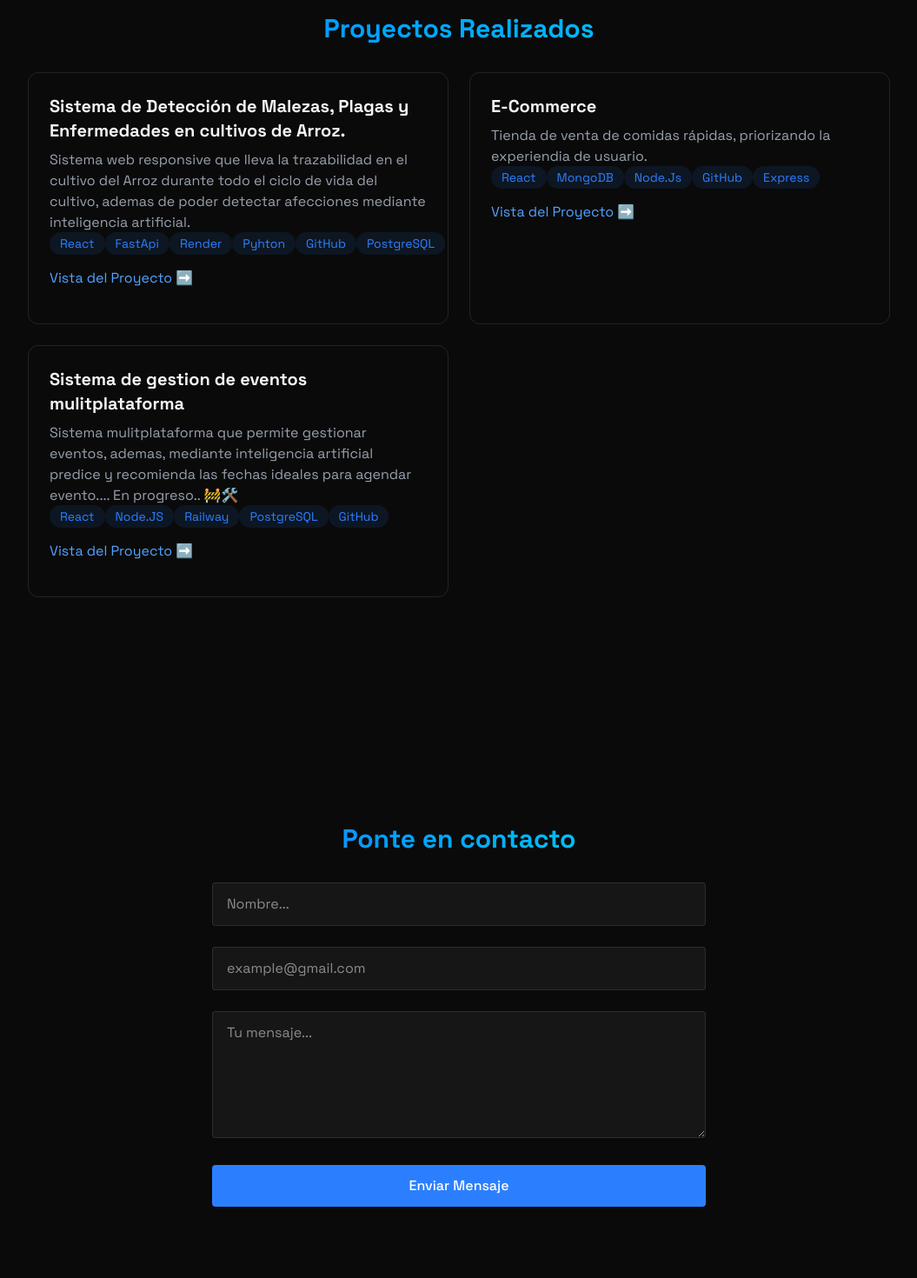
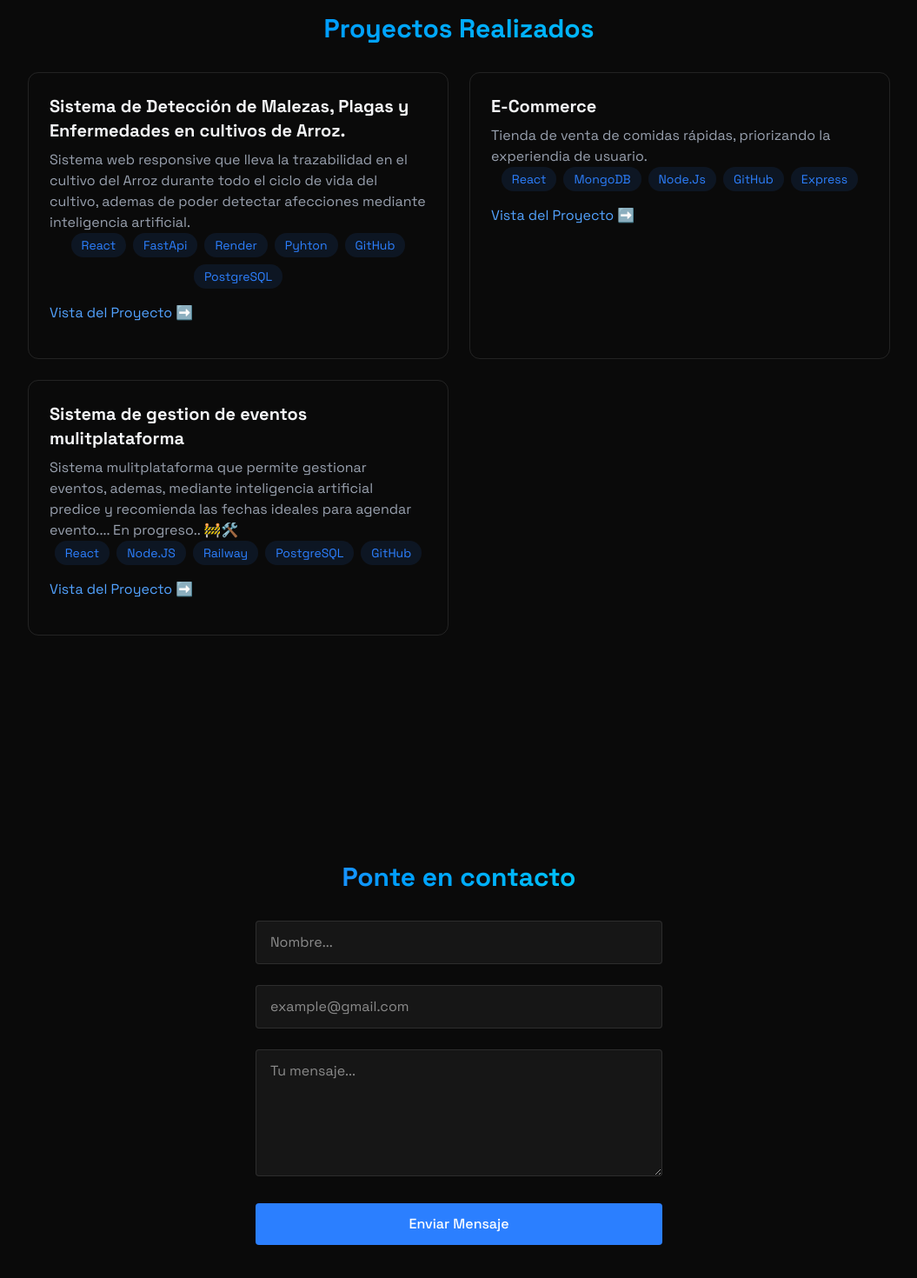
Before and after one commit to f3lipe22/Portfolio, a React (Vite) app: page / in a window 1280 px wide. Shown: the part 1745-3215 px from the top of the page at 87% size, without its empty margins (112-1167 px from the left). Built offline with nearby package versions, Linux system fonts and the light colour scheme; no server answers.

Commit message:
feat: arreglar errores 2

```diff
--- a/src/components/section/Contact.jsx
+++ b/src/components/section/Contact.jsx
@@ -30,9 +30,11 @@ const Contact = () => {
   };
 
   return (
-    <section id="contact" className="min-h-screen flex items-center justify-center py-20">
+    <section
+    id="contact"
+    className="min-h-screen flex items-center justify-center py-20">
       <RevealOnScroll>
-        <div className="px-4 w-150">
+        <div className="px-4 w-full min-w-[300px] md:w-[500px] sm:w-2/3 p-6">
           <h2 className="text-3xl font-bold mb-8 bg-gradient-to-r from-blue-500 to-cyan-400 bg-clip-text text-transparent text-center">
             Ponte en contacto
           </h2>
@@ -84,7 +86,7 @@ const Contact = () => {
             </button>
           </form>
 
-          {status === "success" && <p className="text-green-500 text-center mt-4">¡Mensaje enviado con éxito!</p>}
+          {status === "success" && <p className="text-blue-500  text-center mt-4">¡Mensaje enviado con éxito!</p>}
           {status === "error" && <p className="text-red-500 text-center mt-4">Oops, algo salió mal. Intenta de nuevo.</p>}
         </div>
       </RevealOnScroll>
--- a/src/components/section/Projects.jsx
+++ b/src/components/section/Projects.jsx
@@ -22,7 +22,7 @@ const Projects = () => {
                         durante todo el ciclo de vida del cultivo, ademas de poder detectar afecciones
                         mediante inteligencia artificial.
                     </p>
-                    <div>
+                    <div className="w-full flex flex-wrap gap-2 justify-center">
                         {["React", "FastApi", "Render", "Pyhton", "GitHub", "PostgreSQL"].map((tech, key) => (
                             <span
                             key={key}
@@ -45,7 +45,7 @@ const Projects = () => {
 
                         Tienda de venta de comidas rápidas, priorizando la experiendia de usuario.
                     </p>
-                    <div>
+                    <div className="w-full flex flex-wrap gap-2 justify-center">
                         {["React", "MongoDB", "Node.Js", "GitHub", "Express"].map((tech, key) => (
                             <span
                             key={key}
@@ -69,7 +69,7 @@ const Projects = () => {
                         Sistema mulitplataforma que permite gestionar eventos, ademas, mediante inteligencia artificial predice y recomienda
                         las fechas ideales para agendar evento.... En progreso.. 🚧🛠️
                     </p>
-                    <div>
+                    <div className="w-full flex flex-wrap gap-2 justify-center">
                         {["React", "Node.JS", "Railway", "PostgreSQL", "GitHub"].map((tech, key) => (
                             <span
                             key={key}
```
